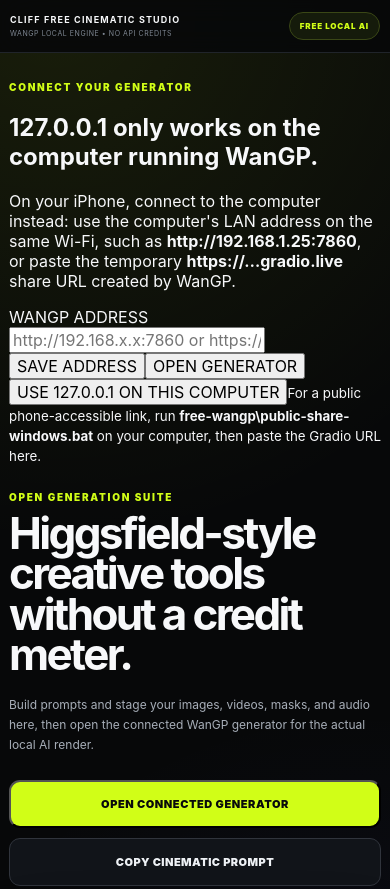
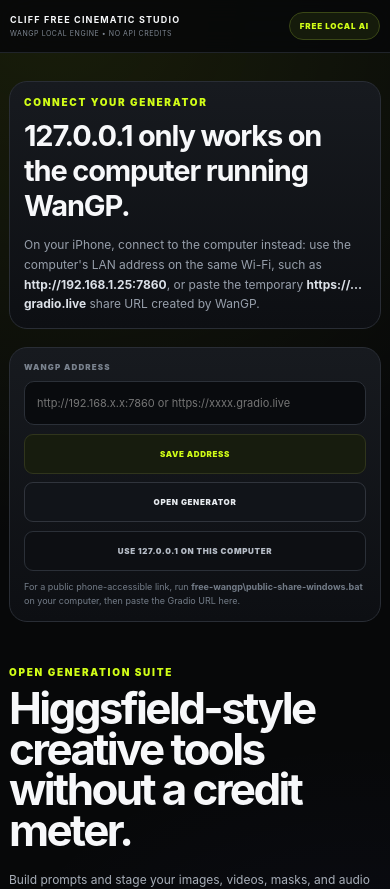
Before and after one commit to bookingcliffpo-spec/nightlife-promoter-mvp, a Next.js app in the folder frontend/: page / in a window 390 px wide. Shown: the top 889 px of the page. Built offline with nearby package versions, Linux system fonts and the light colour scheme.

Commit message:
Style uploads and mobile generator connection

```diff
--- a/frontend/src/app/globals.css
+++ b/frontend/src/app/globals.css
@@ -263,3 +263,54 @@ body{overflow-x:hidden}
   .capability-grid{grid-template-columns:1fr}
   .local-note{align-items:flex-start;flex-direction:column}
 }
+
+/* Mobile generator connection + upload channels */
+.button-reset{border:0;font:inherit;cursor:pointer}
+.connection-panel{display:grid;grid-template-columns:minmax(0,1fr) minmax(320px,.7fr);gap:18px;align-items:stretch;margin-bottom:18px}
+.connection-copy,.connection-box{border:1px solid var(--line);border-radius:18px;background:linear-gradient(180deg,#171a1f,#0d0f13);padding:20px}
+.connection-copy h2{margin:0;font-size:clamp(24px,4vw,42px);letter-spacing:-.04em}
+.connection-copy p:not(.eyebrow){margin:12px 0 0;color:#979fab;font-size:12px;line-height:1.65}
+.connection-copy b{color:#dce1e8}
+.connection-box{display:flex;flex-direction:column;gap:9px}
+.connection-box>label{color:#7a838f;font-size:8px;font-weight:900;letter-spacing:.14em}
+.connection-box input{width:100%;min-height:44px;padding:0 12px;border:1px solid #2b3038;border-radius:10px;background:#090b0e;color:#f0f2f5;outline:none;font-size:11px}
+.connection-box input:focus{border-color:#6d7c1a}
+.connection-box>div{display:grid;grid-template-columns:1fr 1fr;gap:8px}
+.connection-box button{min-height:40px;padding:0 10px;border:1px solid #30351c;border-radius:9px;background:#171c0e;color:var(--lime);font-size:8px;font-weight:900;letter-spacing:.08em}
+.connection-box button+button{border-color:#30343c;background:#111419;color:#e7ebef}
+.connection-box .localhost-button{border-color:#2b3038;background:#0d0f13;color:#b6bdc7}
+.connection-box small{color:#737c88;font-size:9px;line-height:1.5}
+.connection-message{margin:3px 0 0;padding:9px 10px;border:1px solid #3b421d;border-radius:8px;background:#151a0d;color:#becf69;font-size:9px}
+.upload-panel{margin-top:16px;border:1px solid #292d34;border-radius:14px;background:#0b0d10;overflow:hidden}
+.upload-head{display:flex;align-items:center;justify-content:space-between;gap:12px;padding:12px 14px;border-bottom:1px solid #242830}
+.upload-head>div b{display:block;font-size:9px;letter-spacing:.13em}
+.upload-head>div span{display:block;margin-top:4px;color:#747c88;font-size:9px}
+.upload-head>small{color:var(--lime);font-size:8px;font-weight:900;letter-spacing:.12em}
+.upload-grid{display:grid;grid-template-columns:repeat(2,minmax(0,1fr));gap:10px;padding:12px}
+.upload-slot{min-height:190px;padding:10px;border:1px dashed #383e48;border-radius:12px;background:#0f1216}
+.upload-slot.filled{border-style:solid;border-color:#313720;background:#11150d}
+.upload-slot-head{display:flex;align-items:center;justify-content:space-between;gap:8px;margin-bottom:8px}
+.upload-slot-head b{font-size:8px;letter-spacing:.1em;color:#b8bec7}
+.upload-slot-head button{border:0;background:transparent;color:#e59ca4;font-size:7px;font-weight:900}
+.upload-drop{min-height:150px;display:flex;flex-direction:column;align-items:center;justify-content:center;gap:7px;text-align:center;cursor:pointer}
+.upload-drop input,.replace-upload input{display:none}
+.upload-drop>span{width:40px;height:40px;display:grid;place-items:center;border-radius:50%;background:var(--lime);color:#080a0a;font-size:24px}
+.upload-drop strong{font-size:9px;letter-spacing:.08em}
+.upload-drop small{color:#68717d;font-size:8px}
+.upload-preview{display:block;width:100%;height:160px;object-fit:contain;border-radius:9px;background:#050607}
+.upload-audio{width:100%;margin:30px 0 24px}
+.upload-slot>p{overflow:hidden;margin:8px 0 2px;color:#d8dde5;font-size:9px;text-overflow:ellipsis;white-space:nowrap}
+.upload-slot>small{color:#727b87;font-size:8px}
+.replace-upload{display:block;margin-top:8px;padding:8px;border:1px solid #333a1c;border-radius:8px;background:#171c0e;color:var(--lime);text-align:center;font-size:8px;font-weight:900;cursor:pointer}
+.upload-note{margin:0;padding:0 14px 13px;color:#6f7783;font-size:9px;line-height:1.55}
+.open-local.button-reset{border:1px solid #30343c}
+@media(max-width:900px){
+  .connection-panel{grid-template-columns:1fr}
+}
+@media(max-width:640px){
+  .connection-copy,.connection-box{padding:14px}
+  .connection-copy h2{font-size:29px}
+  .connection-box>div{grid-template-columns:1fr}
+  .upload-grid{grid-template-columns:1fr}
+  .upload-slot{min-height:170px}
+}
```
